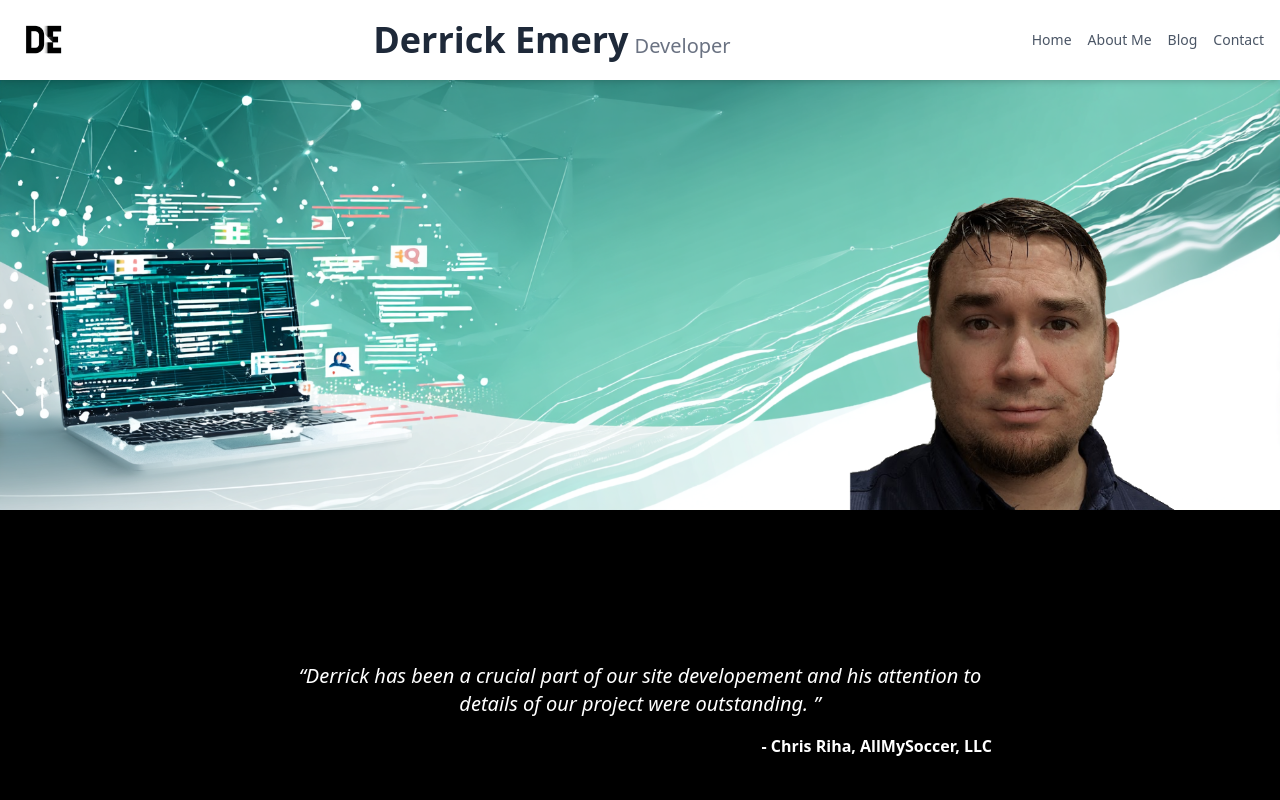
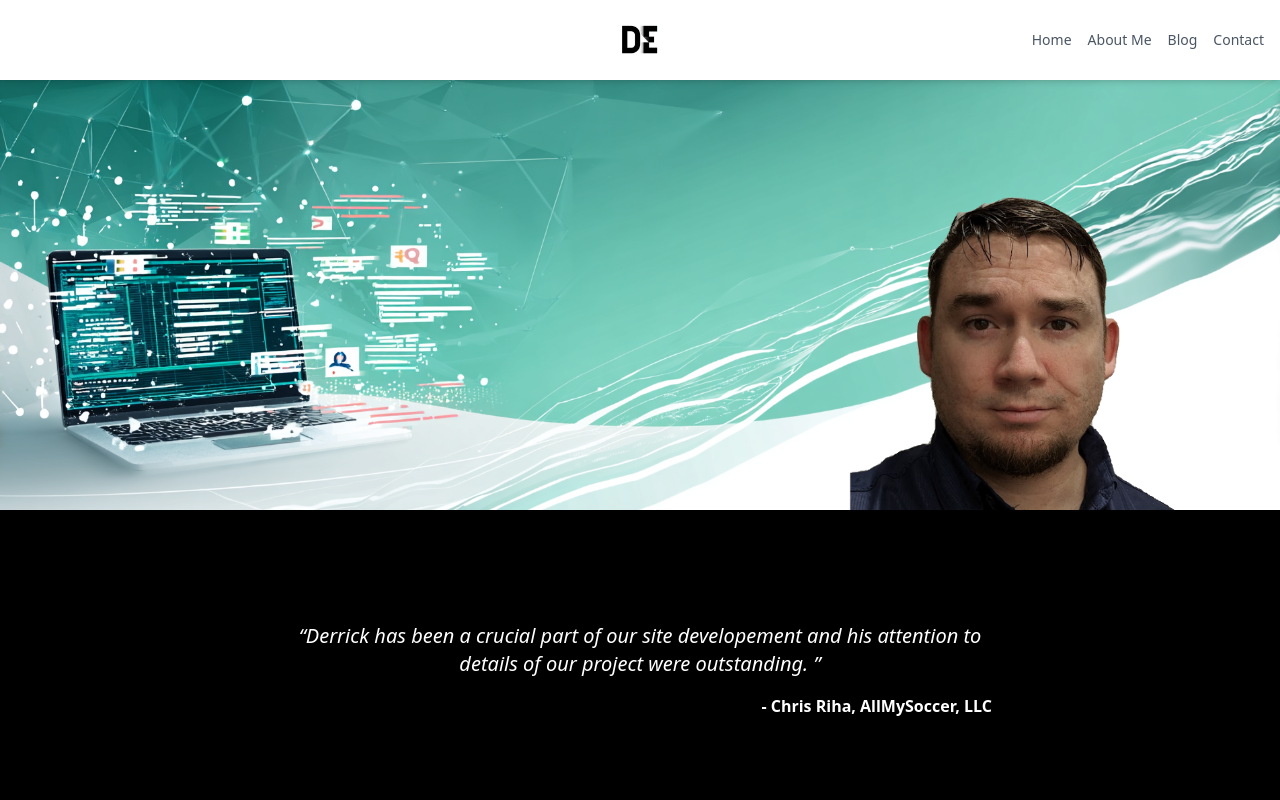
Before and after one commit to derricke/derricke.github.io, a Next.js app: page / in a window 1280 px wide. Shown: the top 800 px of the page. Built offline with nearby package versions, Linux system fonts and the light colour scheme.

Commit message:
fix quote padding and make header always on top

```diff
--- a/src/components/Header.tsx
+++ b/src/components/Header.tsx
@@ -35,7 +35,21 @@ export default function Header() {
 
   return (
     <header className="sticky top-0 z-[1001] bg-white shadow-md">
-      <nav className={`container mx-auto flex justify-between items-center px-4 transition-all duration-300 ${isScrolled ? 'h-12' : 'h-20'}`}>
+      <nav className={`container mx-auto flex relative bg-white z-[5002] justify-between items-center px-4 transition-all duration-300 ${isScrolled ? 'h-12' : 'h-20'}`}>
+
+        {/* Left Section: Hamburger Menu on Mobile */}
+        <div className="w-1/3">
+          <div className="md:hidden">
+            {isClient && (
+              <button onClick={() => setIsMenuOpen(!isMenuOpen)} aria-label="Toggle menu">
+                <i className={`fa-solid ${isMenuOpen ? 'fa-xmark' : 'fa-bars'} text-2xl text-gray-700`}></i>
+              </button>
+            )}
+          </div>
+        </div>
+
+        {/* Center Section: Logo */}
+        <div className="w-1/3 flex justify-center">
           <Link href="/" className="h-full flex items-center" onClick={() => setIsMenuOpen(false)}>
             <Image
                 src="/images/logo-192x192.png"
@@ -46,52 +60,47 @@ export default function Header() {
                 priority
               />
           </Link>
-
-        {/* Centered Name/Title - hidden on small screens */}
-        <div className={`hidden md:flex items-baseline space-x-1.5 transition-opacity duration-300 ${isScrolled ? 'opacity-0' : 'opacity-100'}`}>
-          <span className="text-4xl font-bold text-gray-800">Derrick Emery</span>
-          <span className="text-xl text-gray-500">Developer</span>
         </div>
 
-        {/* Desktop Navigation - hidden on small screens */}
+        {/* Right Section: Desktop Navigation */}
+        <div className="w-1/3 flex justify-end">
           <div className="hidden md:flex items-center space-x-4">
             <Link href="/" className="text-gray-600 hover:text-black text-sm">Home</Link>
             <Link href="/about" className="text-gray-600 hover:text-black text-sm">About Me</Link>
             <Link href="/blog" className="text-gray-600 hover:text-black text-sm">Blog</Link>
             <Link href="/contact" className="text-gray-600 hover:text-black text-sm">Contact</Link>
           </div>
+        </div>
 
-        {/* Hamburger Menu Button - only rendered on the client to prevent hydration error */}
-        <div className="md:hidden">
-          {isClient && (
-            <button onClick={() => setIsMenuOpen(!isMenuOpen)} aria-label="Toggle menu">
-              <i className={`fa-solid ${isMenuOpen ? 'fa-xmark' : 'fa-bars'} text-2xl text-gray-700`}></i>
-            </button>
-          )}
-        </div>
       </nav>
 
-      {/* Mobile Menu Overlay - only rendered on the client */}
+      {/* Mobile Menu - only rendered on the client */}
       {isClient && (
-        <div className={`md:hidden fixed top-0 left-0 w-full h-screen bg-white z-[5000] transition-transform duration-300 ease-in-out ${isMenuOpen ? 'translate-x-0' : 'translate-x-full'}`}>
-          {/* Close button added to the top right of the menu */}
-          <button
+        <>
+          {/* Overlay for the background */}
+          <div
+            className={`md:hidden fixed inset-0 bg-black/50 transition-opacity duration-300 ${isMenuOpen ? 'opacity-100' : 'opacity-0 pointer-events-none'}`}
             onClick={() => setIsMenuOpen(false)}
-            className="absolute top-6 right-5 z-[5001]"
+            aria-hidden="true"
+          ></div>
+
+          {/* Menu Panel */}
+          <div className={`md:hidden fixed top-0 left-0 w-[90%] h-screen bg-white z-[5000] transition-transform duration-300 ease-in-out ${isMenuOpen ? 'translate-x-0' : '-translate-x-full'}`}>
+            {/*<button
+              onClick={() => setIsMenuOpen(false)}
+              className="absolute top-6 pl-4 z-[4999]"
               aria-label="Close menu"
             >
               <i className="fa-solid fa-xmark text-3xl text-gray-700"></i>
-          </button>
-          {/* - The links are now aligned to the top and left.
-              - Padding has been added to give them space from the edges.
-          */}
-          <div className="flex flex-col items-start justify-start h-full space-y-8 pt-24 pl-8">
-            <Link href="/" className="text-2xl text-gray-800 hover:text-orange-500" onClick={() => setIsMenuOpen(false)}>Home</Link>
-            <Link href="/about" className="text-2xl text-gray-800 hover:text-orange-500" onClick={() => setIsMenuOpen(false)}>About Me</Link>
-            <Link href="/blog" className="text-2xl text-gray-800 hover:text-orange-500" onClick={() => setIsMenuOpen(false)}>Blog</Link>
-            <Link href="/contact" className="text-2xl text-gray-800 hover:text-orange-500" onClick={() => setIsMenuOpen(false)}>Contact</Link>
+            </button>*/}
+            <div className="flex flex-col items-start justify-start h-full space-y-8 pt-24 pl-4">
+              <Link href="/" className="text-2xl text-black hover:text-orange-500" onClick={() => setIsMenuOpen(false)}>Home</Link>
+              <Link href="/about" className="text-2xl text-black hover:text-orange-500" onClick={() => setIsMenuOpen(false)}>About Me</Link>
+              <Link href="/blog" className="text-2xl text-black hover:text-orange-500" onClick={() => setIsMenuOpen(false)}>Blog</Link>
+              <Link href="/contact" className="text-2xl text-black hover:text-orange-500" onClick={() => setIsMenuOpen(false)}>Contact</Link>
             </div>
           </div>
+        </>
       )}
     </header>
   );
--- a/src/components/Quotes.tsx
+++ b/src/components/Quotes.tsx
@@ -87,7 +87,7 @@ export default function Quotes({ category }: QuotesProps) {
   }
 
   return (
-    <div className="py-20 bg-black">
+    <div className="py-10 bg-black">
       {/* The container has a fixed height and overflow-hidden to create the carousel effect */}
       <div
         className="container mx-auto text-center relative h-60 flex items-center justify-center overflow-hidden"
```
Lines whose indentation alone changed are shown as unchanged.
